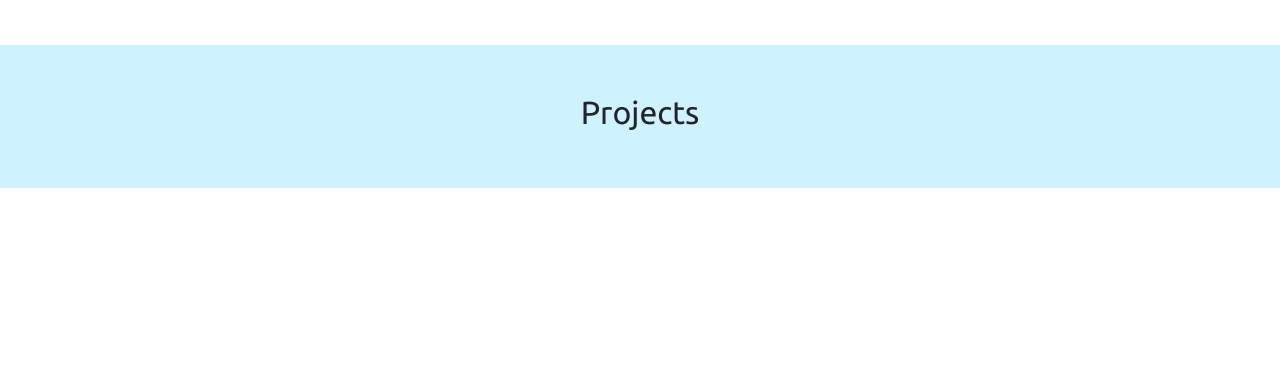
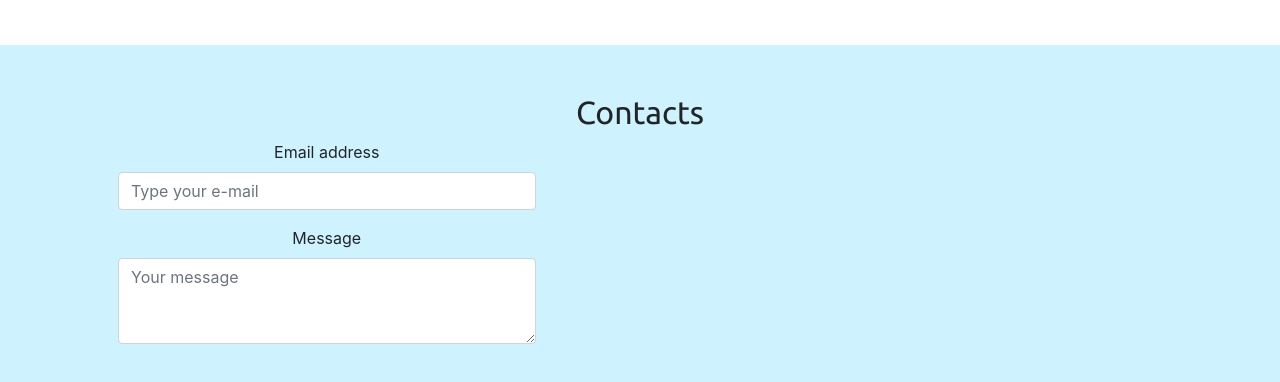
Before and after one commit to IrinaSing/Home-page-Irina, a plain HTML site: page index.html in a window 1280 px wide. Shown: the part 1617-1999 px from the top of the page. Before the commit the page ends 1805 px from the top, so only its background shows below. Drawn offline with nearby package versions, Linux system fonts and the light colour scheme.

Commit message:
basic form added

```diff
--- a/index.html
+++ b/index.html
@@ -192,7 +192,33 @@
     </section>
     <section class="contactSection">
       <div class="container p-5 text-center">
-        <h2 class="text-center">Projects</h2>
+        <h2 class="text-center">Contacts</h2>
+        <div class="row">
+          <div class="col-md-5">
+            <div class="mb-3">
+              <label for="exampleFormControlInput1" class="form-label"
+                >Email address</label
+              >
+              <input
+                type="email"
+                class="form-control"
+                id="exampleFormControlInput1"
+                placeholder="Type your e-mail"
+              />
+            </div>
+            <div class="mb-3">
+              <label for="exampleFormControlTextarea1" class="form-label"
+                >Message</label
+              >
+              <textarea
+                class="form-control"
+                id="exampleFormControlTextarea1"
+                rows="3"
+                placeholder="Your message"
+              ></textarea>
+            </div>
+          </div>
+        </div>
       </div>
     </section>
   </body>
```
